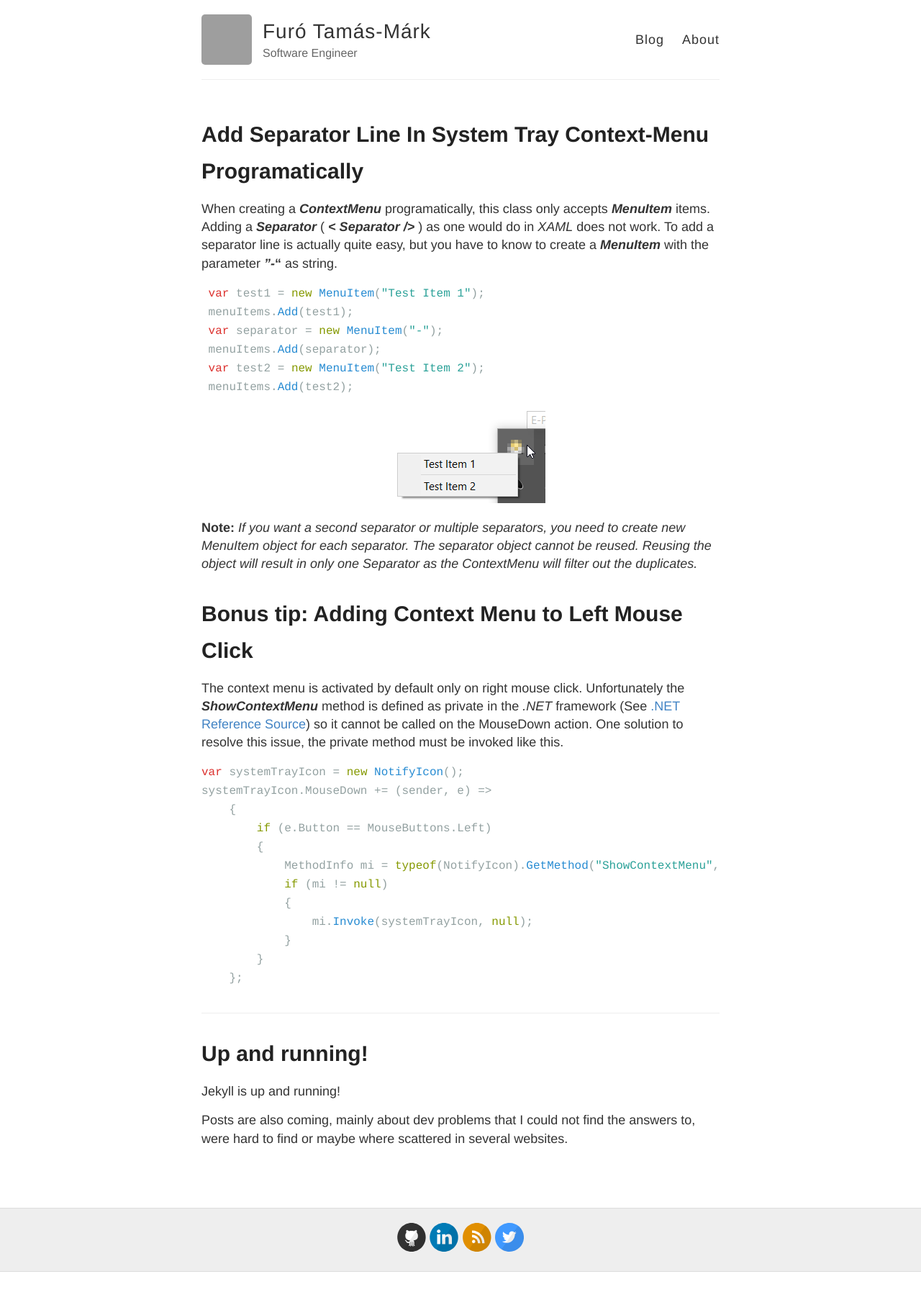
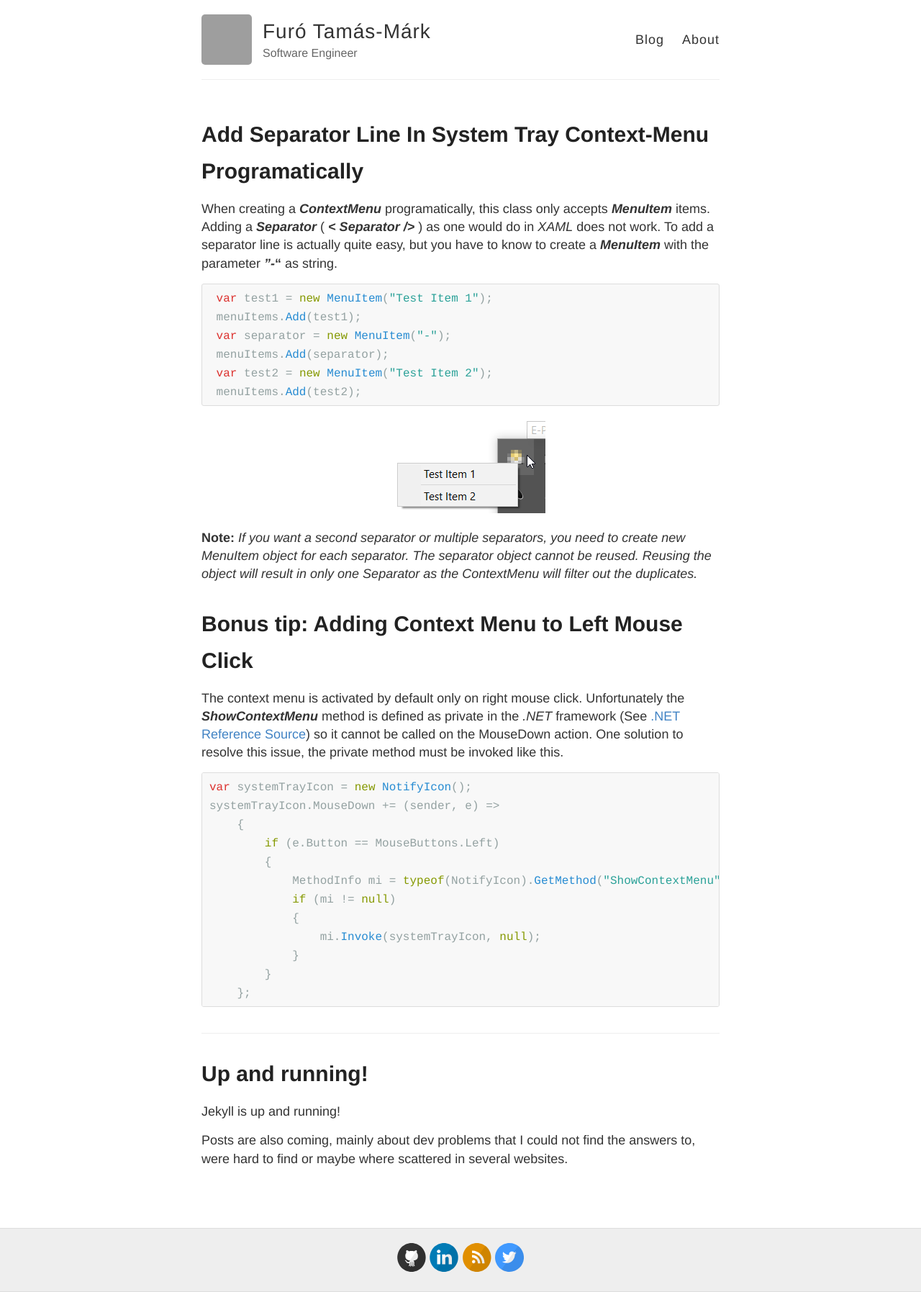
Before and after one commit to furoTmark/furoTmark.github.io, a Jekyll site: the page built from index.html, in a window 1280 px wide. Shown: the whole page at 72% size. Built offline with Jekyll 4.4.1, drawn with Linux system fonts in a browser that asks for light colours; before the commit the page ends 1767 px from its top, so only the background shows below that; grey boxes are pictures that could not be loaded.

Commit message:
Update _highlights.scss

```diff
--- a/_sass/_highlights.scss
+++ b/_sass/_highlights.scss
@@ -8,6 +8,11 @@
     margin-bottom: 0px;
     overflow-wrap: break-word;
     overflow: auto;
+
+    background-color: #f8f8f8;
+    border: 1px solid #ddd;
+    padding: 6px 10px;
+    border-radius: 3px;
   }
 }
 
```
